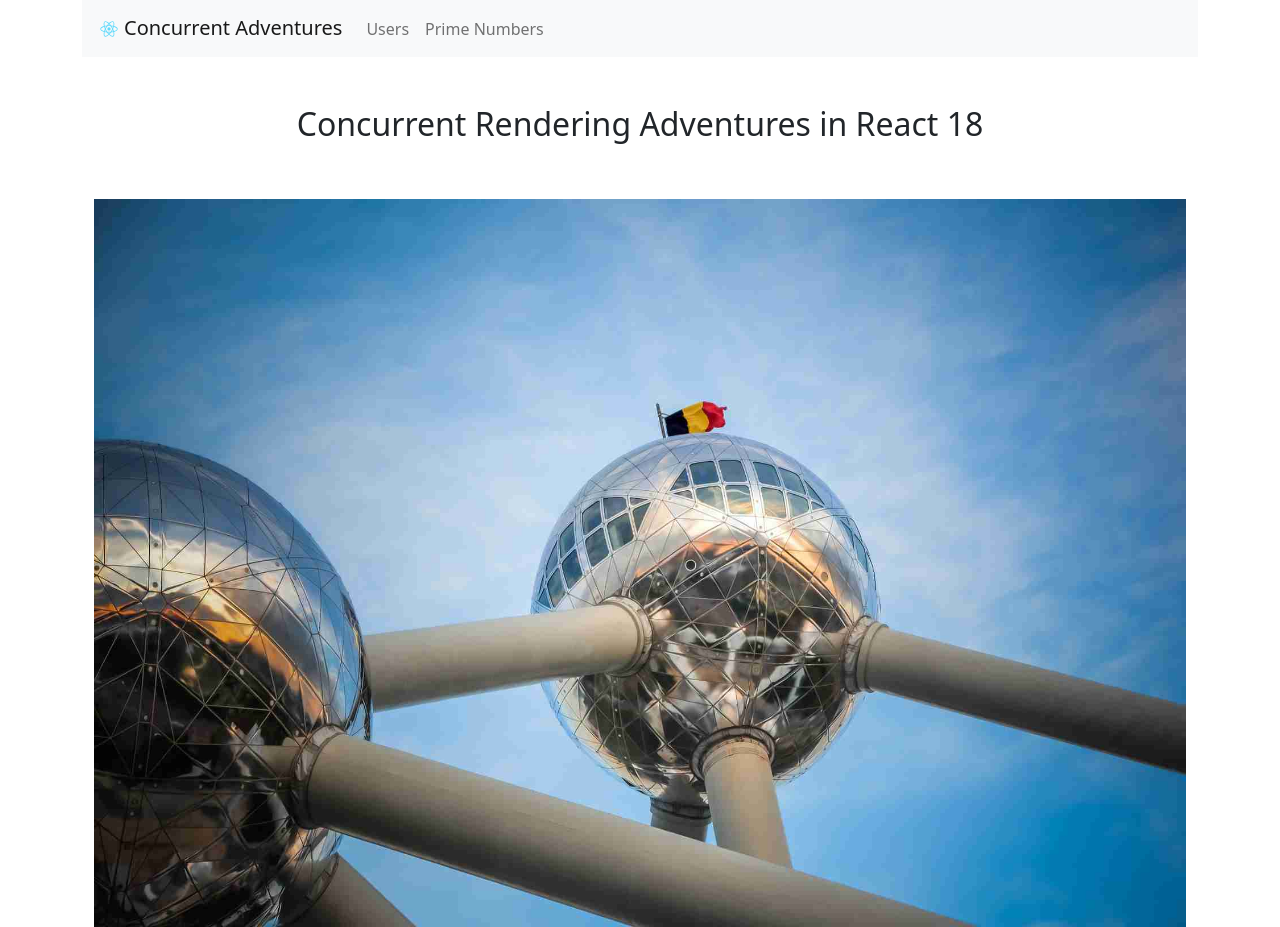
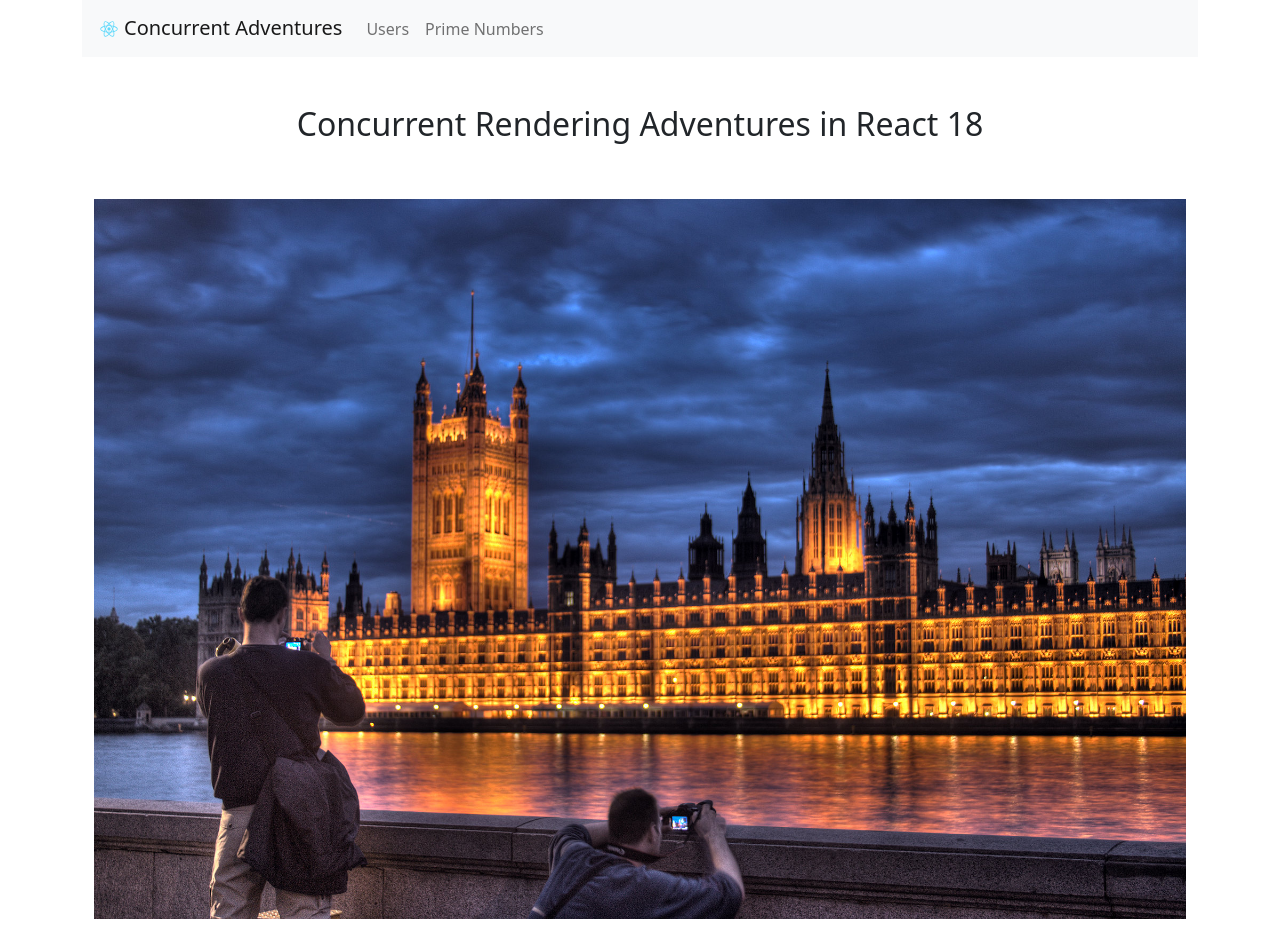
Before and after one commit to mauricedb/concurrent-rendering-adventures-in-react-18, a React (Create React App) app: page / in a window 1280 px wide. Built offline with nearby package versions, Linux system fonts and the light colour scheme.

Commit message:
House of Parliament, London

```diff
--- a/src/components/AppRoutes.tsx
+++ b/src/components/AppRoutes.tsx
@@ -1,7 +1,7 @@
 import { useRoutes } from 'react-router';
 import { PrimeNumbers } from './primes/PrimeNumbers';
 import { UserList } from './users/UserList';
-import atomium from './atomium.jpg';
+import parliament from './parliament.jpg';
 
 export function AppRoutes() {
   const element = useRoutes([
@@ -12,7 +12,11 @@ export function AppRoutes() {
           <h2 className="text-center mt-5">
             Concurrent Rendering Adventures in React 18
           </h2>
-          <img className="g-5" src={atomium} alt="React Brussels" />
+          <img
+            className="g-5"
+            src={parliament}
+            alt="House of Parliament, London"
+          />
         </div>
       ),
     },
```
Also changed, not shown: src/components/parliament.jpg (added).
